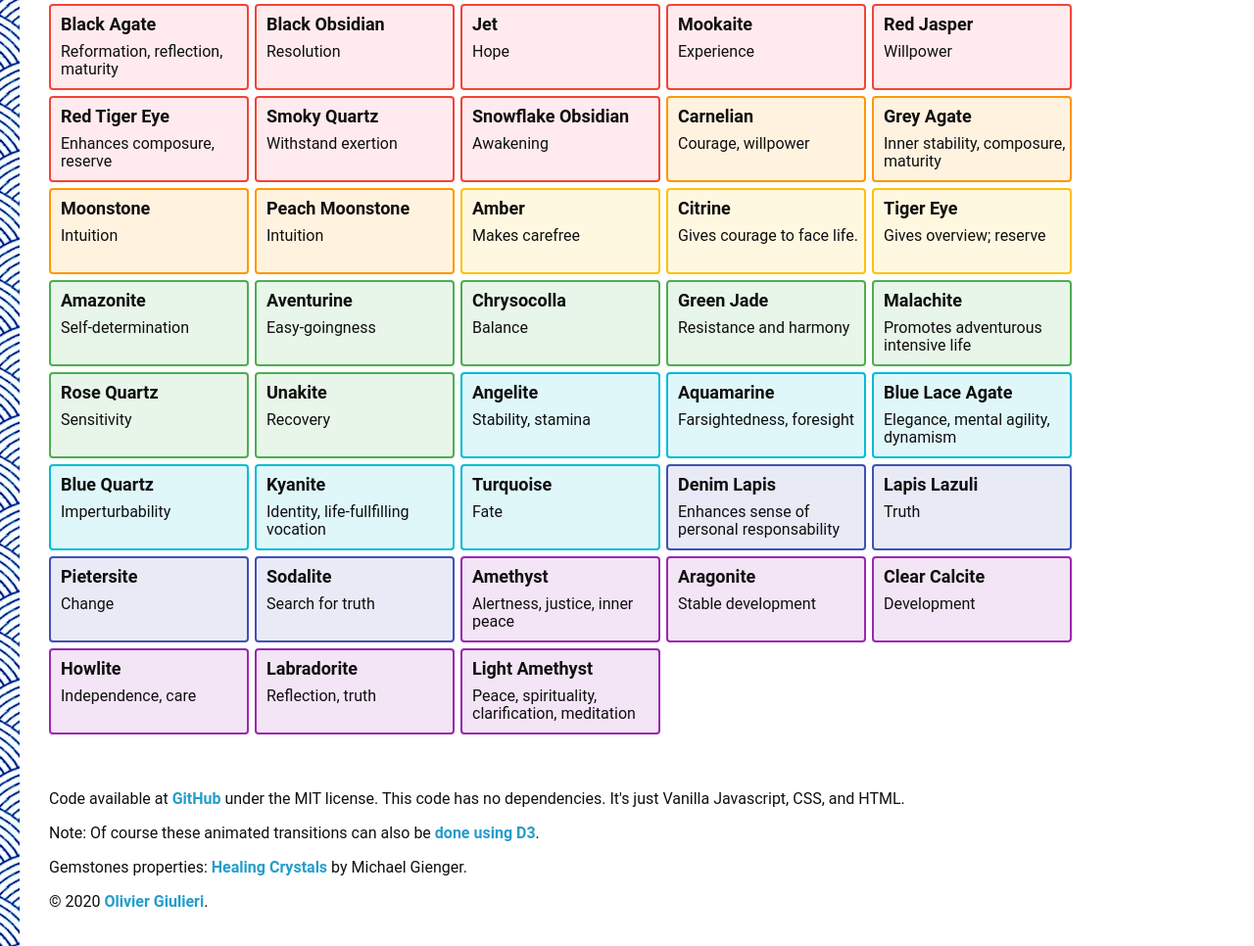
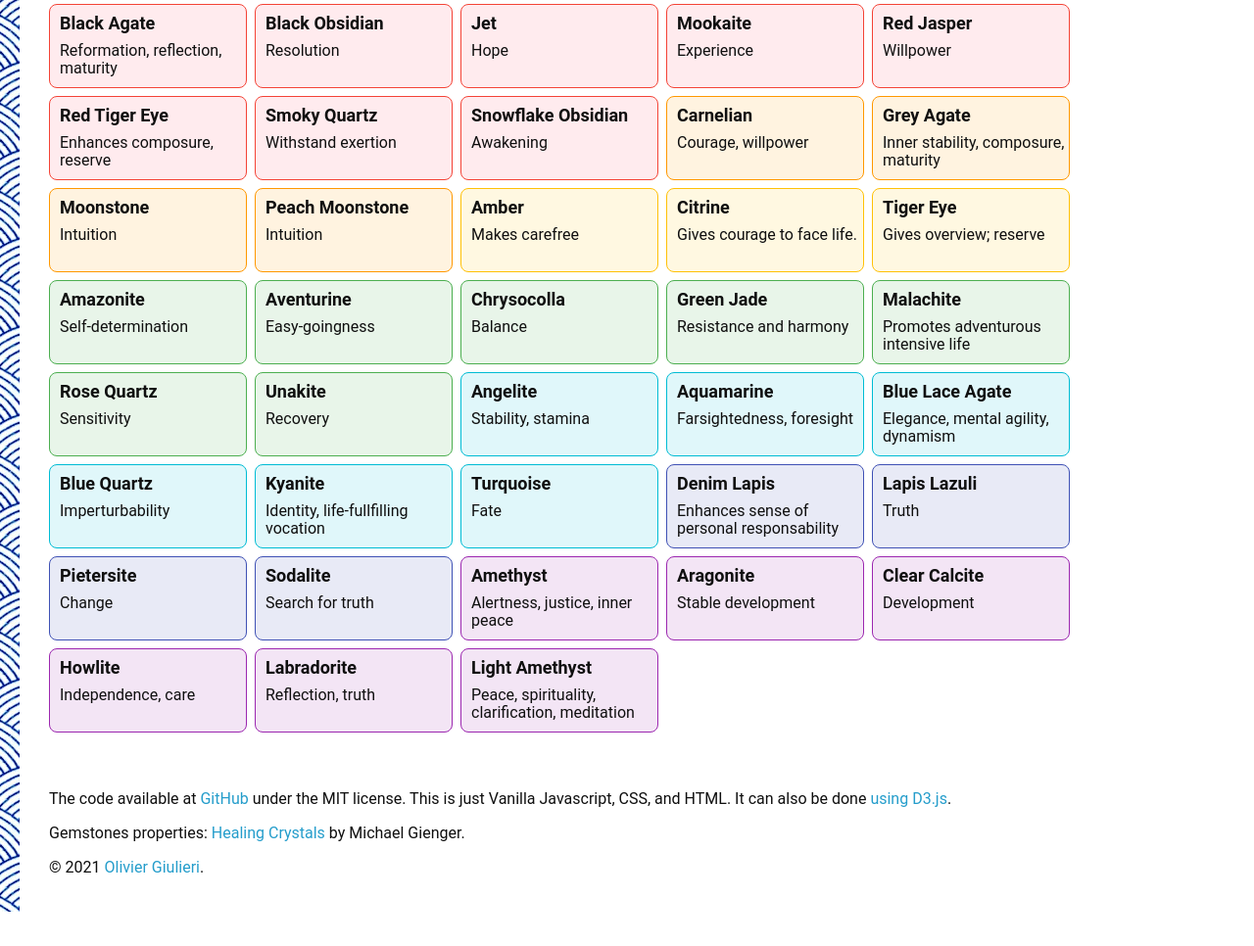
Before and after one commit to evoluteur/isomorphic-table-cards, a website: page index.html in a window 1280 px wide. Shown: the part 84-1050 px from the top of the page at 98% size. After the commit the page ends 1015 px from the top, so only its background shows below. Drawn offline with Linux system fonts and the light colour scheme.

Commit message:
Switch to css transform + small tweaks.

```diff
--- a/css/demo.css
+++ b/css/demo.css
@@ -1,3 +1,9 @@
+/*
+  isomorphic-table-cards
+  https://github.com/evoluteur/isomorphic-table-cards
+  (c) 2021 Olivier Giulieri
+*/
+
 html {
   color: #0f0f0f;
   background-color: white;
@@ -12,11 +18,11 @@ body {
 
 a {
   text-decoration: none;
-  font-weight: 600;
   color: #259dcb;
 }
 a:hover {
-  color: navy;
+  text-decoration: underline;
+  color: #196988;
 }
 h1 {
   margin: 0 0 30px 0;
@@ -39,29 +45,29 @@ h1 {
 
 .chakra1 {
   background-color: #ffebee;
-  border: solid 2px #f44336;
+  border-color: #f44336;
 }
 .chakra2 {
   background-color: #fff3e0;
-  border: solid 2px #ff9800;
+  border-color: #ff9800;
 }
 .chakra3 {
   background-color: #fff8e1;
-  border: solid 2px #ffc107;
+  border-color: #ffc107;
 }
 .chakra4 {
   background-color: #e8f5e9;
-  border: solid 2px #4caf50;
+  border-color: #4caf50;
 }
 .chakra5 {
   background-color: #e0f7fa;
-  border: solid 2px #00bcd4;
+  border-color: #00bcd4;
 }
 .chakra6 {
   background-color: #e8eaf6;
-  border: solid 2px #3f51b5;
+  border-color: #3f51b5;
 }
 .chakra7 {
   background-color: #f3e5f5;
-  border: solid 2px #9c27b0;
+  border-color: #9c27b0;
 }
--- a/css/isomorphic-table-cards.css
+++ b/css/isomorphic-table-cards.css
@@ -1,4 +1,8 @@
-/* https://github.com/evoluteur/isomorphic-table-cards */
+/*
+  isomorphic-table-cards
+  https://github.com/evoluteur/isomorphic-table-cards
+  (c) 2021 Olivier Giulieri
+*/
 
 .holder {
   position: relative;
@@ -9,12 +13,11 @@
   position: absolute;
   padding: 10px;
   background-color: #eee;
-  border: solid 2px silver;
-  left: -700px;
-  top: 0px;
+  border: solid 1px silver;
   width: 574px;
   height: 19px;
-  transition: left 0.5s ease-out;
+  transform: translateX(-700px);
+  transition: transform 0.4s;
 }
 .header > div {
   float: left;
@@ -29,12 +32,17 @@
   border: solid 1px silver;
   background-color: white;
   overflow: hidden;
-  transition: 0.5s ease-out;
+  transition: 0.4s;
+}
+.c1,
+.c2 {
+  width: 190px;
+  transition: 0.4s;
 }
 .item > div {
   position: absolute;
   line-height: 18px;
-  transition: 0.5s ease-out;
+  transition: 0.4s;
 }
 .item > div:first-child,
 .c1 {
@@ -45,17 +53,16 @@
   height: 30px;
   width: 594px;
   border-radius: 0px;
+  border-width: 1px;
 }
 .table .c1 {
-  top: 5px;
-  left: 10px;
+  transform: translate(10px, 5px);
   height: 30px;
   width: 590px;
   border-radius: 0px;
 }
 .table .c2 {
-  top: 5px;
-  left: 200px;
+  transform: translate(200px, 5px);
   height: 30px;
   width: 594px;
   border-radius: 0px;
@@ -64,15 +71,13 @@
 .cards .item {
   height: 84px;
   width: 200px;
-  border-radius: 4px;
+  border-radius: 8px;
 }
 
 .cards .c1 {
-  top: 10px;
-  left: 10px;
+  transform: translate(10px, 10px);
   font-size: 18px;
 }
 .cards .c2 {
-  top: 38px;
-  left: 10px;
+  transform: translate(10px, 38px);
 }
--- a/index.html
+++ b/index.html
@@ -15,8 +15,9 @@
     />
     <meta
       name="keywords"
-      content="table card cards view css javascript animation transition transformation isomorphism morphing"
+      content="table list card cards view css javascript animation transition transformation isomorphism morphing"
     />
+    <meta name="author" content="Olivier  Giulieri" />
   </head>
   <body onresize="itc.redraw()" onload="render()">
     <h1>
@@ -86,15 +87,11 @@
 
     <footer>
       <p>
-        Code available at
+        The code available at
         <a href="https://github.com/evoluteur/isomorphic-table-cards">GitHub</a>
-        under the MIT license. This code has no dependencies. It's just Vanilla
-        Javascript, CSS, and HTML.
-      </p>
-
-      <p>
-        Note: Of course these animated transitions can also be
-        <a href="https://evoluteur.github.io/d3-table-cards/">done using D3</a>.
+        under the MIT license. This is just Vanilla Javascript, CSS, and HTML.
+        It can also be done
+        <a href="https://evoluteur.github.io/d3-table-cards/">using D3.js</a>.
       </p>
 
       <p>
@@ -105,7 +102,7 @@
         by Michael Gienger.
       </p>
       <p>
-        &#169; 2020 <a href="https://evoluteur.github.io/">Olivier Giulieri</a>.
+        &#169; 2021 <a href="https://evoluteur.github.io/">Olivier Giulieri</a>.
       </p>
     </footer>
   </body>
--- a/js/isomorphic-table-cards.js
+++ b/js/isomorphic-table-cards.js
@@ -1,6 +1,8 @@
-// isomorphic-table-cards
-// https://github.com/evoluteur/isomorphic-table-cards
-// (c) 2020 Olivier Giulieri
+/*
+  isomorphic-table-cards
+  https://github.com/evoluteur/isomorphic-table-cards
+  (c) 2021 Olivier Giulieri
+*/
 
 let cardsPerRow = 3;
 class IsomorphicTableCards {
@@ -55,12 +57,14 @@ class IsomorphicTableCards {
 
     this.holder.querySelectorAll(".item").forEach((e) => {
       const idx = id2idx[e.id];
-      e.style = "left:" + fnLeft(idx) + ";top:" + fnTop(idx);
+      e.style = "transform:translate(" + fnLeft(idx) + "," + fnTop(idx) + ")";
     });
 
     if (!keepStyle) {
       this.holder.querySelector(".header").style =
-        "left:" + (this.curStyle === "cards" ? "-650px" : 0);
+        "transform:translateX(" +
+        (this.curStyle === "cards" ? "-700px" : "0") +
+        ")";
       const totalHeight =
         20 +
         (this.curStyle === "cards"
```
Also changed, not shown: js/data-gemstones.js (+5 -3 lines), README.md, 1 other file.
